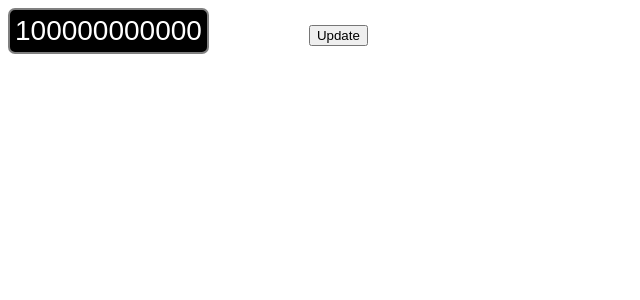
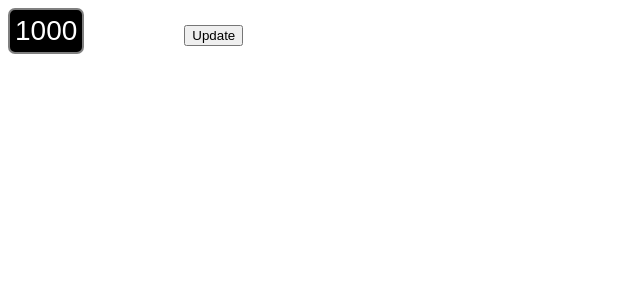
Before and after one commit to Sairam-Reddy/angular-angular-pixie-dust-directive, an Angular app: page / in a window 1280 px wide. Shown: the top 300 px of the page, without its empty margins (0-640 px from the left). Built offline with nearby package versions, Linux system fonts and the light colour scheme.

Commit message:
1 file modified

```diff
--- a/src/app/app.component.ts
+++ b/src/app/app.component.ts
@@ -6,9 +6,9 @@ import { Component } from '@angular/core';
   styleUrls: ['./app.component.scss'],
 })
 export class AppComponent {
-  public counter: number = 100000000000;
+  public counter: number = 1000;
 
   public increment(): void {
-    this.counter = this.counter + 1000000;
+    this.counter = this.counter + 100;
   }
 }
```
